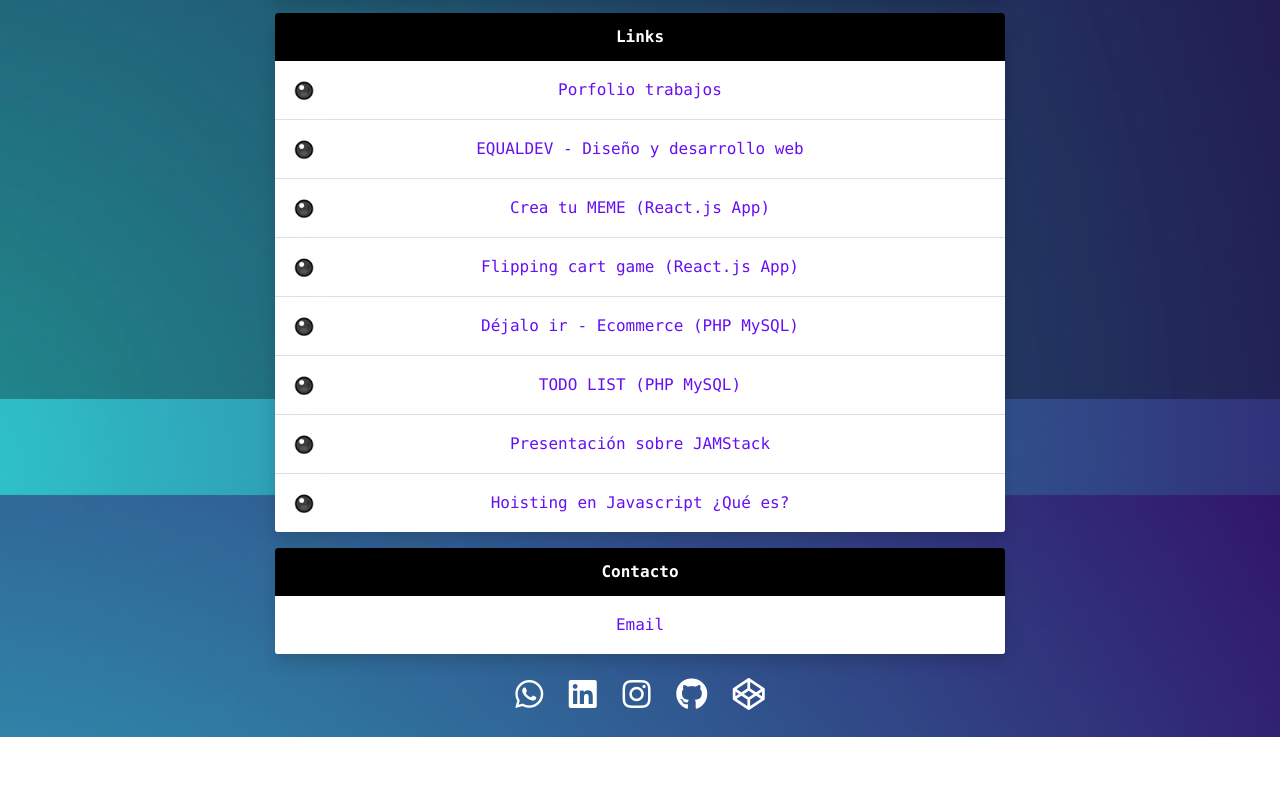
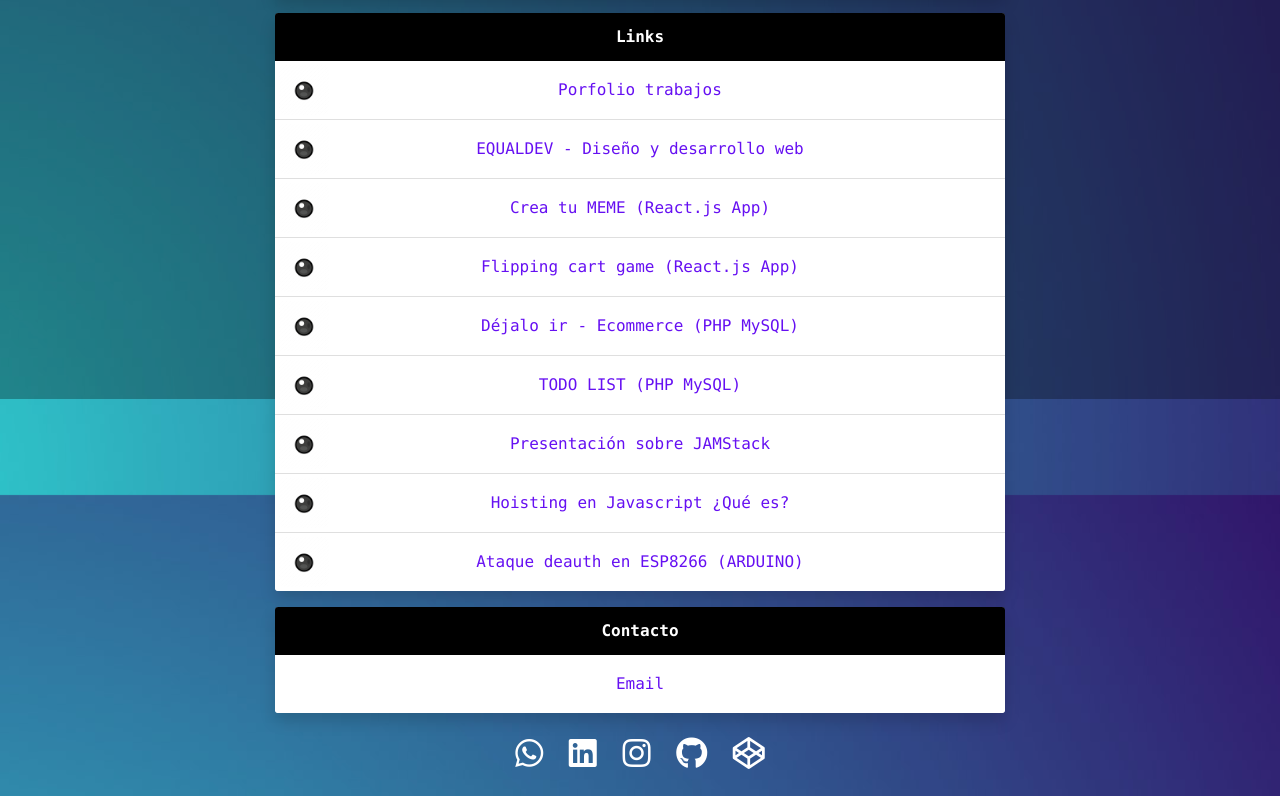
Before and after one commit to franciscofunes/linktree-template, a plain HTML site: page index.html in a window 1280 px wide. Shown: the part 401-1197 px from the top of the page. Before the commit the page ends 1138 px from the top, so only its background shows below. Drawn offline with nearby package versions, Linux system fonts and the light colour scheme.

Commit message:
feat: agregado de link a la lista

```diff
--- a/index.html
+++ b/index.html
@@ -89,6 +89,13 @@
                   <span class="flex-grow-1">Hoisting en Javascript ¿Qué es?</span>
                 </a>
               </li>
+              <li class="list-group-item p-1">
+                <a target="_blank" rel="noopener noreferrer" class="stretched-link d-flex align-items-center text-center" href="https://www.canva.com/design/DAErbz8ncho/ngoanfXpz_xuerZ24ZqUhQ/view?utm_content=DAErbz8ncho&utm_campaign=designshare&utm_medium=link&utm_source=publishsharelink" title="JAMStack">
+                  <img class="rounded" src="images/bullet-point.png" alt="Deauth ESP8266">
+                  <span class="flex-grow-1">Ataque deauth en ESP8266 (ARDUINO) </span>
+                </a>
+              </li>
+
             </ul>
           </div>
           <div class="card w-100 border-0 shadow mt-3">
```
